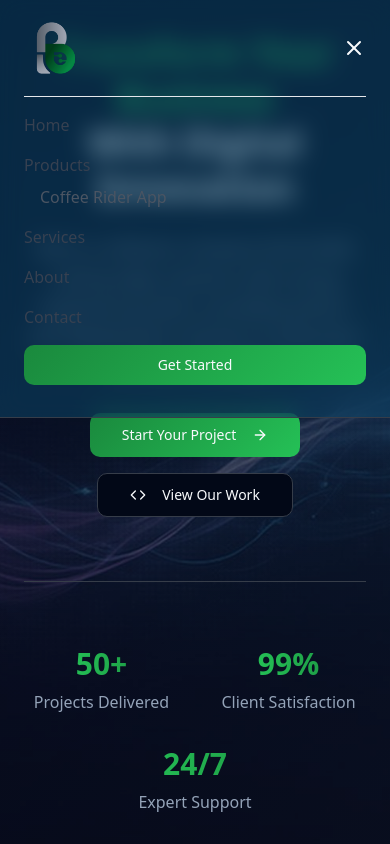
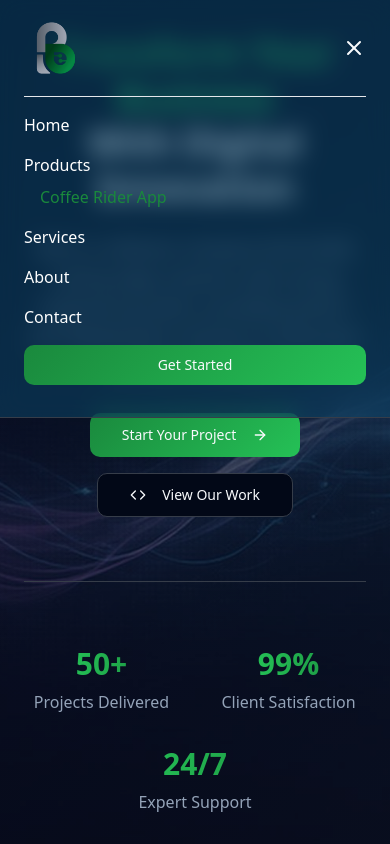
Before and after one commit to raymondsugiarto/b8space-web, a React (Vite) app: page / in a window 390 px wide. Both pictures are taken after a click on the button 354 px from the left and 48 px from the top of the page. Shown: the top 844 px of the page. Built offline with nearby package versions, Linux system fonts and the light colour scheme; the HTML template or start-up script is replaced by a standard one.

Commit message:
change color

```diff
--- a/src/components/Header.tsx
+++ b/src/components/Header.tsx
@@ -92,17 +92,17 @@ const Header = () => {
           <nav className="md:hidden mt-4 py-4 space-y-4 border-t border-gray-200">
             <a
               href="/#home"
-              className="block text-gray-700 hover:text-primary transition-fast"
+              className="block text-white hover:text-primary transition-fast"
               onClick={toggleMenu}
             >
               Home
             </a>
             {/* Mobile Products */}
             <div className="space-y-2">
-              <div className="text-gray-700 font-medium">Products</div>
+              <div className="text-white font-medium">Products</div>
               <Link
                 to="/coffee-rider-app"
-                className="block pl-4 text-gray-600 hover:text-primary transition-fast"
+                className="block pl-4 text-primary hover:text-primary transition-fast"
                 onClick={toggleMenu}
               >
                 Coffee Rider App
@@ -110,21 +110,21 @@ const Header = () => {
             </div>
             <a
               href="/#services"
-              className="block text-gray-700 hover:text-primary transition-fast"
+              className="block text-white hover:text-primary transition-fast"
               onClick={toggleMenu}
             >
               Services
             </a>
             <a
               href="/#about"
-              className="block text-gray-700 hover:text-primary transition-fast"
+              className="block text-white hover:text-primary transition-fast"
               onClick={toggleMenu}
             >
               About
             </a>
             <a
               href="/#contact"
-              className="block text-gray-700 hover:text-primary transition-fast"
+              className="block text-white hover:text-primary transition-fast"
               onClick={toggleMenu}
             >
               Contact
```
